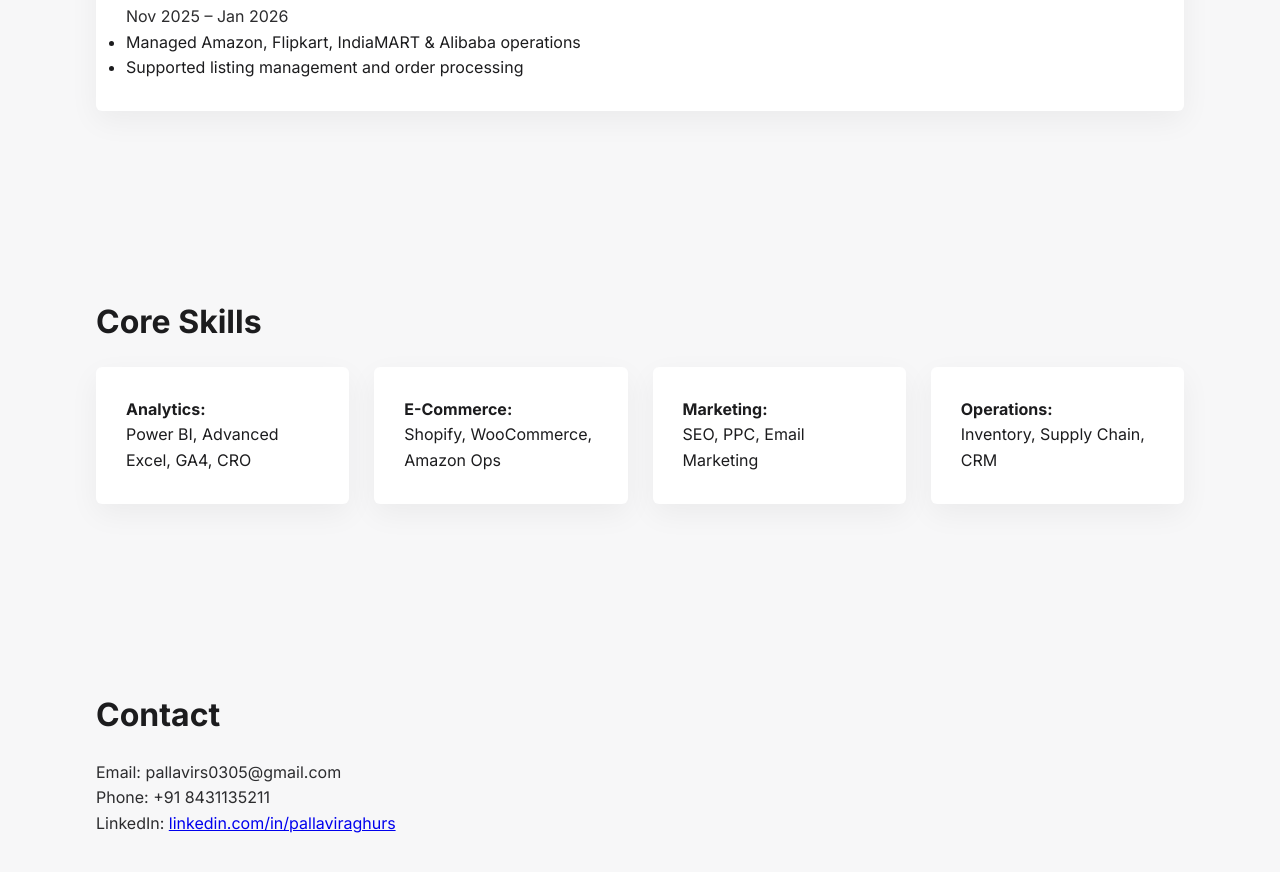
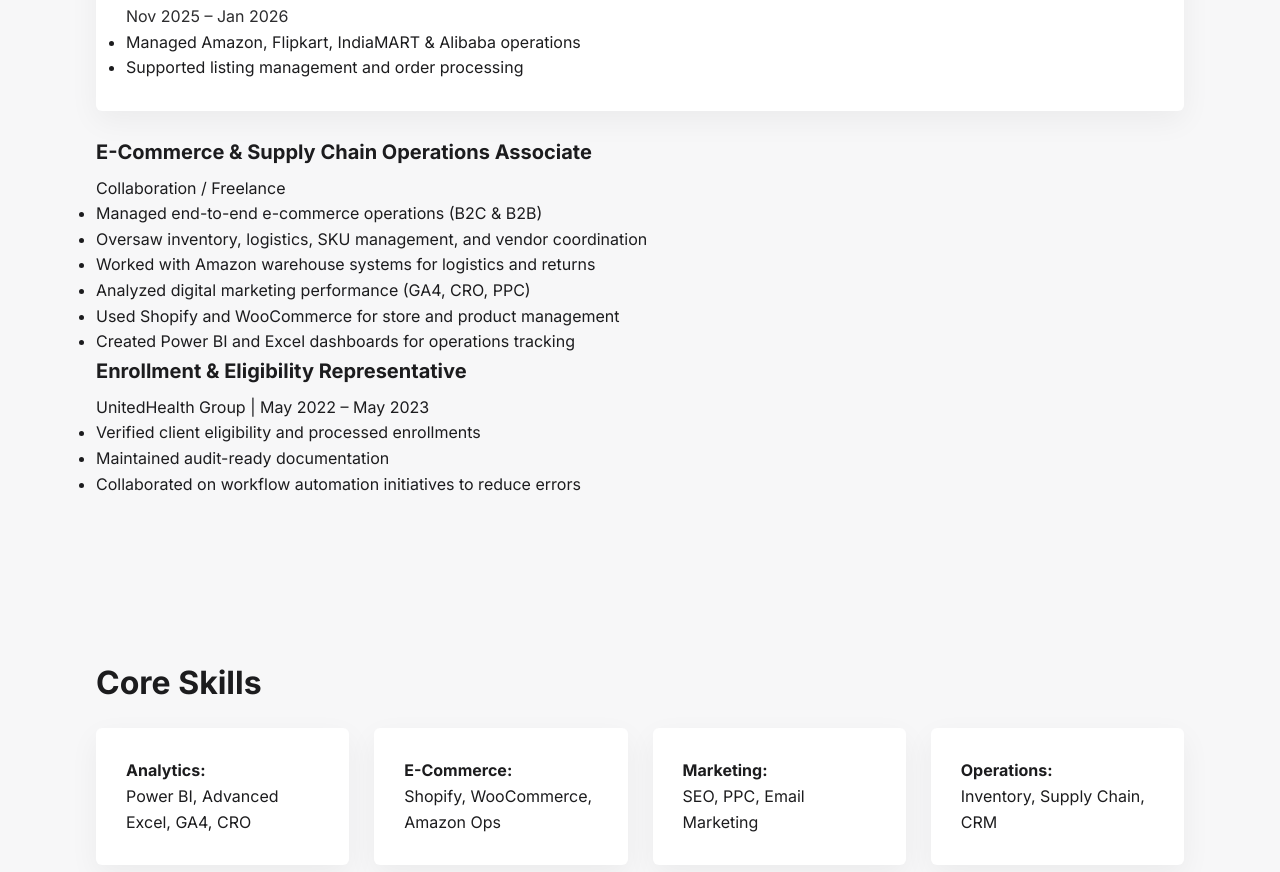
Before and after one commit to Pallavirs0305/Portfolio, a plain HTML site: page index.html in a window 1280 px wide. Shown: the part 1880-2752 px from the top of the page. Drawn offline with Linux system fonts and the light colour scheme.

Commit message:
Update index.html

```diff
--- a/index.html
+++ b/index.html
@@ -188,6 +188,28 @@
         <li>Supported listing management and order processing</li>
       </ul>
     </div>
+<div class="experience-item">
+  <h3>E-Commerce & Supply Chain Operations Associate</h3>
+  <div class="company">Collaboration / Freelance</div>
+  <ul>
+    <li>Managed end-to-end e-commerce operations (B2C & B2B)</li>
+    <li>Oversaw inventory, logistics, SKU management, and vendor coordination</li>
+    <li>Worked with Amazon warehouse systems for logistics and returns</li>
+    <li>Analyzed digital marketing performance (GA4, CRO, PPC)</li>
+    <li>Used Shopify and WooCommerce for store and product management</li>
+    <li>Created Power BI and Excel dashboards for operations tracking</li>
+  </ul>
+</div>
+
+<div class="experience-item">
+  <h3>Enrollment & Eligibility Representative</h3>
+  <div class="company">UnitedHealth Group | May 2022 – May 2023</div>
+  <ul>
+    <li>Verified client eligibility and processed enrollments</li>
+    <li>Maintained audit-ready documentation</li>
+    <li>Collaborated on workflow automation initiatives to reduce errors</li>
+  </ul>
+</div>
 
   </div>
 </section>
```
